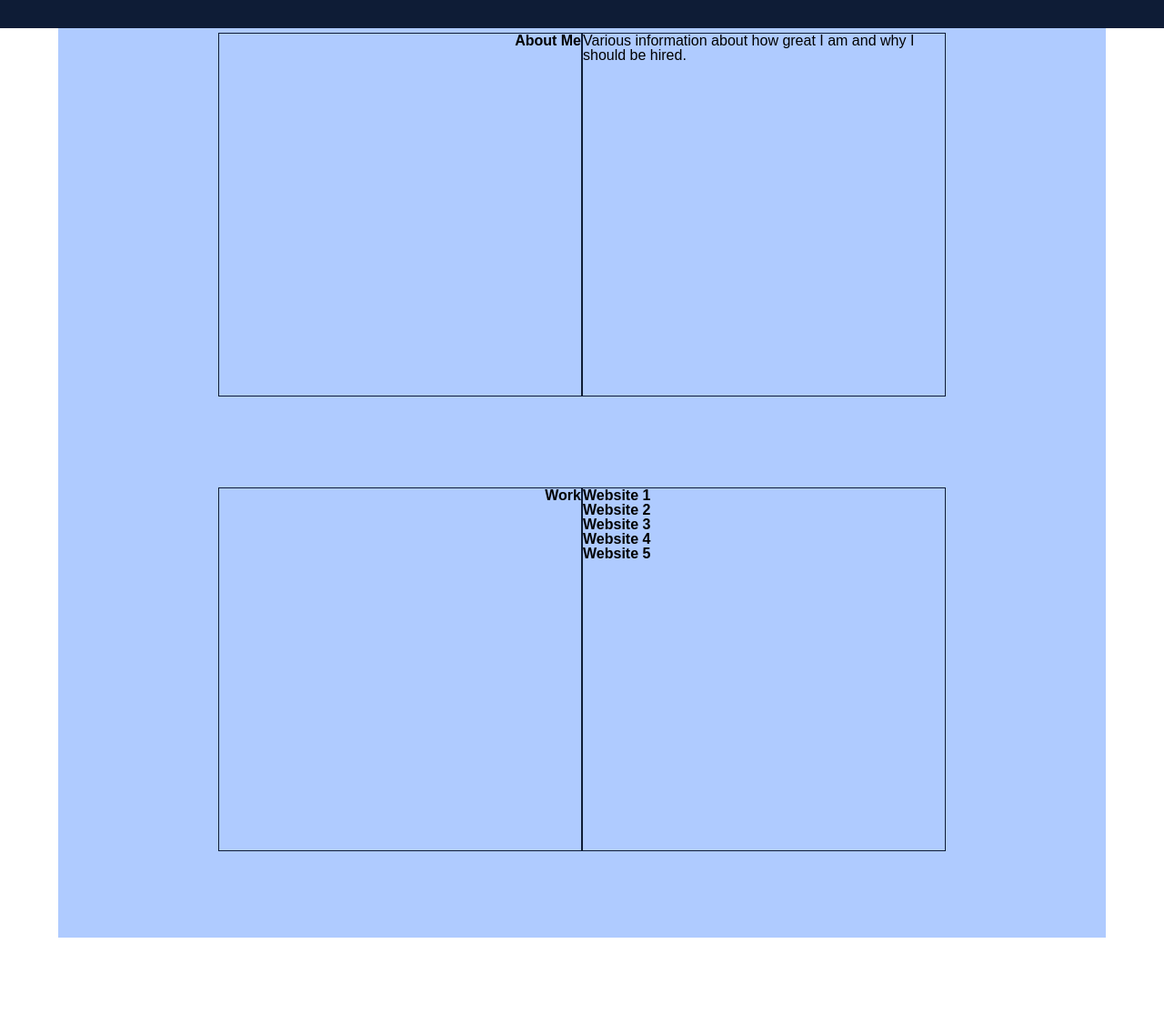
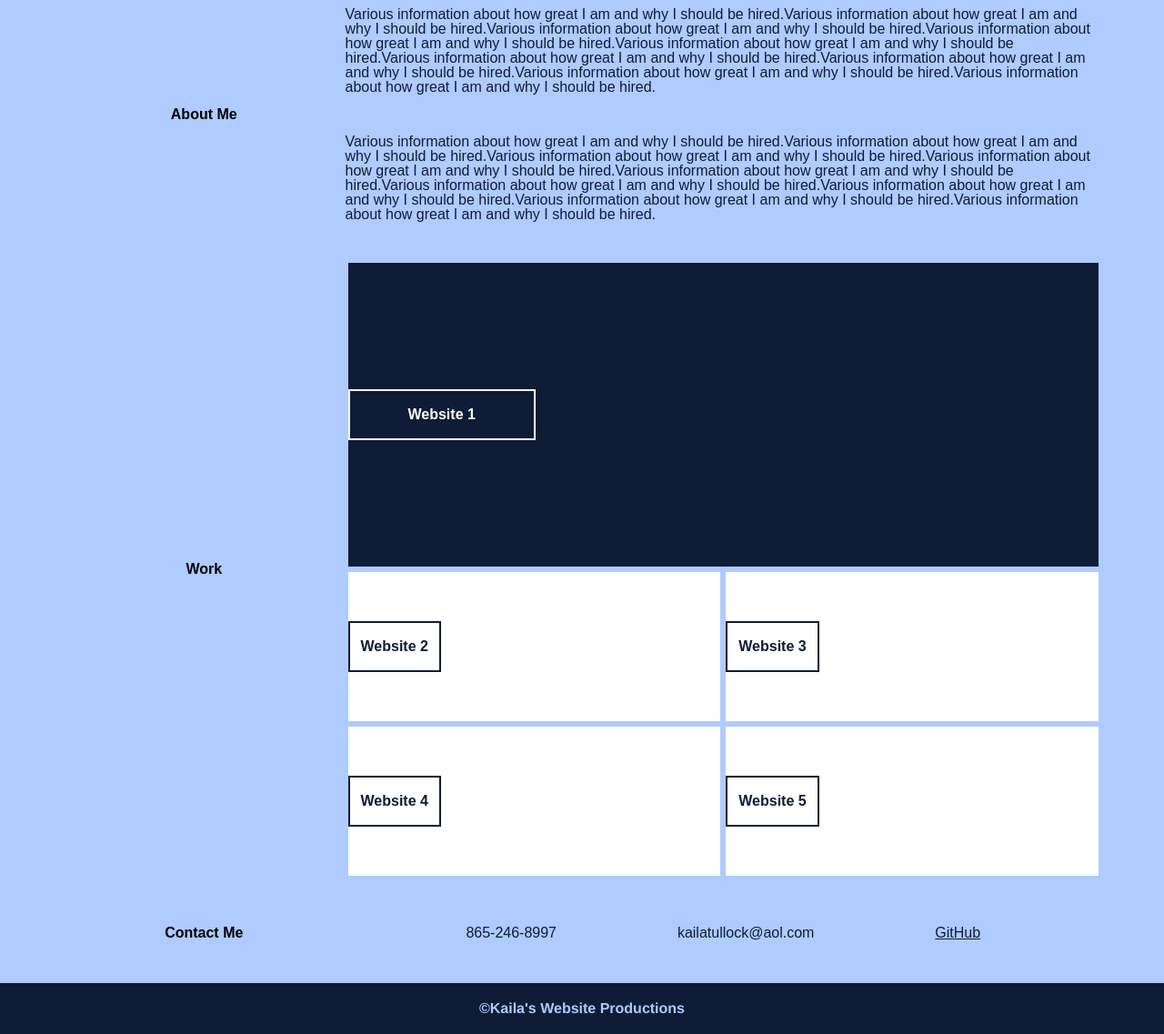
Before and after one commit to KTullock/portfolio, a plain HTML site: page index.html in a window 1280 px wide. Shown: the part 119-1256 px from the top of the page at 91% size. Before the commit the page ends 1150 px from the top, so only its background shows below. Drawn offline with Linux system fonts and the light colour scheme.

Commit message:
add all basic main content code

```diff
--- a/index.html
+++ b/index.html
@@ -10,7 +10,7 @@
 </head>
 
 <body>
-    <header class="header">
+    <header>
         <h1>Kaila's Portfolio</h1>
         <nav>
             <ul>
@@ -33,101 +33,84 @@
 
     <main>
         <section id="container-1">
-            <div>
+            <div id="title-card-1">
                 <h3>About Me</h3>
             </div>
-            <div>
-                <p>Various information about how great I am and why I should be hired.</p>
+            <div id="content-card-1">
+                <p>Various information about how great I am and why I should
+                    be hired.Various information about how great I am and
+                    why I should be hired.Various information about how
+                    great I am and why I should be hired.Various information
+                    about how great I am and why I should be hired.Various
+                    information about how great I am and why I should be
+                    hired.Various information about how great I am and
+                    why I should be hired.Various information about how
+                    great I am and why I should be hired.Various
+                    information about how great I am and why I should be
+                    hired.Various information about how great I am and
+                    why I should be hired.
+                </p>
+                <p>Various information about how great I am and why I should
+                    be hired.Various information about how great I am and
+                    why I should be hired.Various information about how
+                    great I am and why I should be hired.Various information
+                    about how great I am and why I should be hired.Various
+                    information about how great I am and why I should be
+                    hired.Various information about how great I am and
+                    why I should be hired.Various information about how
+                    great I am and why I should be hired.Various
+                    information about how great I am and why I should be
+                    hired.Various information about how great I am and
+                    why I should be hired.
+                </p>
             </div>
         </section>
 
         <section id="container-2">
-            <div>
+            <div id="title-card-2">
                 <h3>Work</h3>
             </div>
-            <div>
-                <section class="main-card">
+            <div id="content-card-2">
+                <section class="card-1">
                     <h4>Website 1</h4>
                 </section>
-                <section class="card">
+                <section class="card-2">
                     <h4>Website 2</h4>
+                </section>
+                <section class="card-3">
                     <h4>Website 3</h4>
+                </section>
+                <section class="card-4">
                     <h4>Website 4</h4>
+                </section>
+                <section class="card-5">
                     <h4>Website 5</h4>
                 </section>
             </div>
         </section>
 
-
-
-
-
-
-
-
-        <!-- <div class="area-2">
-            <section class="title">
-                <h3>Work</h3>
-            </section>
-            <section class="content">
-                <section class="main-card">
-                    <header>Website 1</header>
+        <section id="container-3">
+            <div id="title-card-3">
+                <h3>Contact Me</h3>
+            </div>
+            <div id="content-card-3">
+                <section>
+                    <p>865-246-8997</p>
                 </section>
-                <section class="card">
-                    <header>Website 2</header>
+                <section>
+                    <p>kailatullock@aol.com</p>
                 </section>
-                <section class="card">
-                    <header>Website 3</header>
+                <section>
+                    <p><a href="https://github.com/">GitHub</a></p>
                 </section>
-                <section class="card">
-                    <header>Website 4</header>
-                </section>
-                <section class="card">
-                    <header>Website 5</header>
-                </section>
-            </section>
-        </div> -->
-
-
-
-        <!-- <section>
-            <header class="contact-me">
-                <h3>Contact Me</h3>
-            </header>
-            <nav>
-                <ul>
-                    <li>
-                        865-246-8997
-                    </li>
-                    <li>
-                        kailatullock@aol.com
-                    </li>
-                    <li>
-                        <a href="https://github.com/">GitHub</a>
-                    </li>
-                </ul>
-            </nav>
-        </section> -->
+            </div>
+        </section>
     </main>
 
     <footer>
-
+       <h5>&copy;Kaila's Website Productions</h5>
     </footer>
 
 </body>
 
 </html>
-
-
-
- <!-- <section class="title">
-            <h3>About Me</h3>
-        </section>
-        <section class="content">
-            <p>
-                Various information about how great I am and why I should be hired.
-            </p>
-            <p>
-                Another paragraph about how great I am and why I should be hired.
-            </p>
-        </section> -->
--- a/style.css
+++ b/style.css
@@ -1,31 +1,38 @@
 /* HEADER CODE */
 
-.header {
+body {
+    background-color: #AFCBFF;
+}
+
+header,
+footer {
+    width: 100%;
     display: flex;
     justify-content: space-between;
-    padding: 50px;
+    padding: 20px;
     background-color: #0E1C36;
     color: #AFCBFF;
-    font-family:'Franklin Gothic Medium', 'Arial Narrow', Arial, sans-serif
+    border-bottom: 10px solid white;
+    font-family:'Franklin Gothic Medium', 'Arial Narrow', Arial, sans-serif;
 }
 
-.header h1 {
+header h1 {
     display: inline-block;
     font-size: 50px;
 }
 
 
-.header nav {
+header nav {
     padding: 15px;
     float: right;
     font-size: 20px;
 }
 
-.header nav ul {
+header nav ul {
     list-style-type: none;
 }
 
-.header nav ul li {
+header nav ul li {
     display: inline-block;
     margin-left: 25px;
 }
@@ -35,92 +42,205 @@ a {
 }
 
 
+/* MAIN CODE */
 
+/* CONTAINERS */
 
 #container-1 {
     background-color: #AFCBFF;
     width: 90%;
-    height: 500px;
+    height: 300px;
     margin: 0 auto;
     border: 5px solid #AFCBFF;
     display: flex;
     flex-direction: row;
-    justify-content: center;
-}
-
-#container-1 div {
-    width: 400px;
-    height: 400px;
-    border: 1px solid #0E1C36;
-}
-
-#container-1 div h3 {
-    text-align: end;
+    justify-content: start;
+    flex-wrap: wrap;
 }
 
 #container-2 {
     background-color: #AFCBFF;
     width: 90%;
-    height: 500px;
+    height: 700px;
     margin: 0 auto;
     border: 5px solid #AFCBFF;
     display: flex;
     flex-direction: row;
-    justify-content: center;
+    justify-content: start;
+    flex-wrap: wrap;
 }
 
-#container-2 div {
-    width: 400px;
-    height: 400px;
-    border: 1px solid #0E1C36;
-}
-
-#container-2 div h3 {
-    text-align: end;
+#container-3 {
+    background-color: #AFCBFF;
+    width: 90%;
+    height: 100px;
+    margin: 0 auto;
+    border: 5px solid #AFCBFF;
+    display: flex;
+    flex-direction: row;
+    justify-content: start;
+    flex-wrap: wrap;
 }
 
 
+/* TITLE CARDS */
+
+#title-card-1 {
+    height: 100%;
+    border-bottom: 10px solid #AFCBFF;
+    display: flex;
+    flex-direction: row;
+    justify-content: center;
+    flex-wrap: wrap;
+    align-items: center;
+    flex-basis: 100px;
+    flex-grow: 1;
+}
+
+#title-card-2 {
+    height: 100%;
+    border-bottom: 10px solid #AFCBFF;
+    display: flex;
+    flex-direction: row;
+    justify-content: center;
+    flex-wrap: wrap;
+    align-items: center;
+    flex-basis: 100px;
+    flex-grow: 1;
+}
+
+#title-card-3 {
+    height: 100%;
+    border-bottom: 10px solid #AFCBFF;
+    display: flex;
+    flex-direction: row;
+    justify-content: center;
+    flex-wrap: wrap;
+    align-items: center;
+    flex-basis: 100px;
+    flex-grow: 1;
+}
 
 
-/* body { */
-    /* font-family: Arial; */
-    /* margin: 0; */
-/* } */
+/* CONTENT CARDS */
 
-/* main { */
-    /* background-color: #FFEDE1; */
-    /* display: flex; */
-    /* flex-wrap: wrap; */
-/* } */
+#content-card-1 {
+    width: auto;
+    height: 100%;
+    border-bottom: 10px solid #AFCBFF;
+    display: flex;
+    flex-direction: row;
+    justify-content: space-evenly;
+    align-items: center;
+    flex-wrap: wrap;
+    flex-basis: 200px;
+    flex-grow: 3;
+}
+
+#content-card-2 {
+    width: auto;
+    height: 100%;
+    border-bottom: 10px solid #AFCBFF;
+    display: flex;
+    flex-direction: row;
+    justify-content: space-evenly;
+    flex-wrap: wrap;
+    flex-basis: 200px;
+    flex-grow: 3;
+}
+
+#content-card-3 {
+    width: auto;
+    height: 100%;
+    border-bottom: 10px solid #AFCBFF;
+    display: flex;
+    flex-direction: row;
+    justify-content: space-evenly;
+    align-items: center;
+    flex-wrap: wrap;
+    flex-basis: 200px;
+    flex-grow: 3;
+}
+
+#container-1 div h3,
+#container-2 div h3,
+#container-3 div h3 {
+    background-color: #AFCBFF;
+    height: fit-content;
+    width: fit-content;
+}
+
+.card-1,
+.card-2,
+.card-3,
+.card-4,
+.card-5 {
+    background-color: #0E1C36;
+    border: 3px solid #AFCBFF;
+    width: 100%;
+    height: 50%;
+    margin: 0;
+    color: white;
+    display: flex;
+    flex-direction: row;
+    justify-content: start;
+    align-items: center;
+}
 
 
-/* .title { */
-    /* flex: 1 0 200px; */
-    /* padding: 10px; */
-    /* text-align: center; */
-    /* border-style: solid; */
-    /* border-width: 0px 5px 5px 0px; */
-    /* border-color:#AFCBFF */
-/* } */
- /* .content { */
-    /* flex: 1 0 200px; */
-    /* padding: 50px; */
-    /* text-align: center; */
-    /* border-style: solid; */
-    /* border-width: 0px 0px 5px 0px; */
-    /* border-color: #AFCBFF; */
- /* } */
+.card-2,
+.card-3,
+.card-4,
+.card-5 {
+    background-color: white;
+    width: 50%;
+    height: 25%;
+    /* border: 5px solid #0E1C36; */
+}
 
-/* .title h3 { */
-    /* float: right; */
-    /* padding: 200px 10px 200px 150px; */
-    /* font-size: 50px; */
-    /* font-weight: 100; */
-    /* background: #FFEDE1; */
-    /* color: #0E1C36; */
-/* } */
+#content-card-1 p {
+    color: #0E1C36;
+    height: fit-content;
+    width: fit-content;
+}
 
-/* .grid {
-    display: inline-block;
+#content-card-3 p {
+    color: #0E1C36;
+    height: fit-content;
+    width: fit-content;
+}
 
-} */
+#content-card-3 p a {
+    color: #0E1C36;
+}
+
+.card-1 h4,
+.card-2 h4,
+.card-3 h4,
+.card-4 h4,
+.card-5 h4 {
+    color: white;
+    background-color: #0E1C36;
+    line-height: 300%;
+    text-align: center;
+    border: 2px solid white;
+    height: fit-content;
+    width: 25%;
+    min-width:fit-content;
+    padding: 2px;
+}
+
+.card-2 h4,
+.card-3 h4,
+.card-4 h4,
+.card-5 h4 {
+    color: #0E1C36;
+    background-color: white;
+    border: 2px solid #0E1C36;
+
+}
+
+footer {
+    justify-content: center;
+    border-bottom: none;
+}
```
